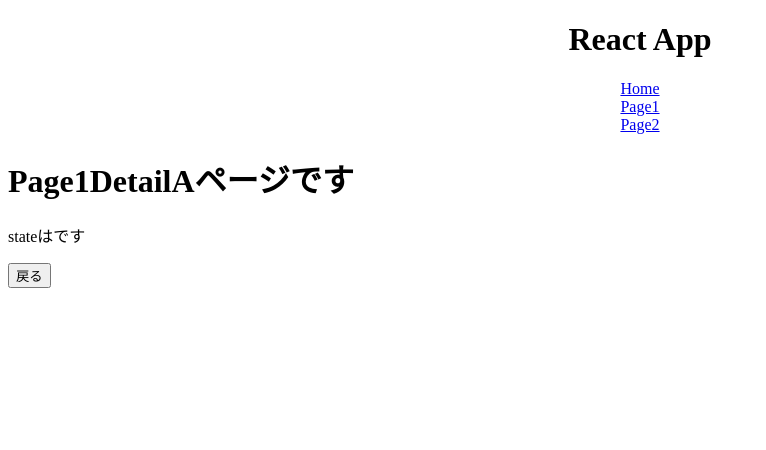
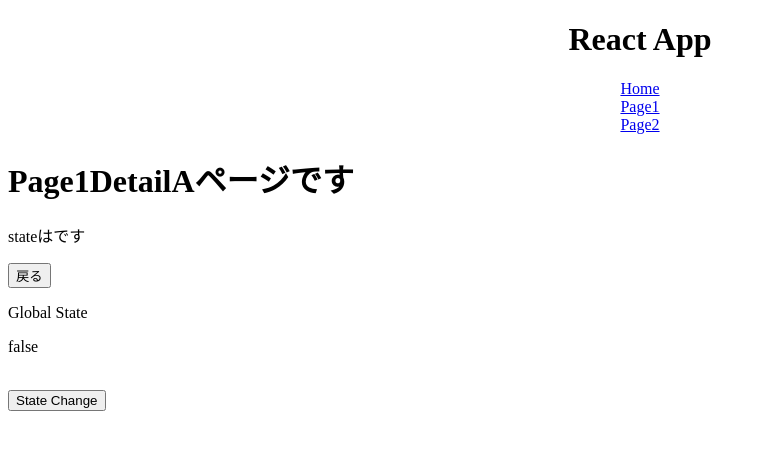
Before and after one commit to tsukamoto1783/react_udemy_2, a React (Create React App) app: page /page1/detailA in a window 1280 px wide. Shown: the top 450 px of the page, without its empty margins (0-766 px from the left). Built offline with nearby package versions, Linux system fonts and the light colour scheme.

Commit message:
global state

```diff
--- a/src/App.js
+++ b/src/App.js
@@ -44,6 +44,7 @@
 import { BrowserRouter, Link } from "react-router-dom";
 import "./App.css";
 import { Router } from "./router/Router";
+import { UserProvider } from "./providers/UserProvider";
 
 
 export default function App() {
@@ -58,7 +59,9 @@ export default function App() {
         <br />
         <Link to="/page2">Page2</Link>
       </div>
-      <Router />
+      <UserProvider >
+        <Router />
+      </UserProvider>
     </BrowserRouter>
 
   );
--- a/src/components/Page1.jsx
+++ b/src/components/Page1.jsx
@@ -3,10 +3,12 @@ import { Link, useHistory } from "react-router-dom";
 export const Page1 = () => {
     const history = useHistory();
     const onClickDetailA = () => history.push("/page1/detailA");
+
+    console.log("Page1");
     return (
         <div>
             <h1>Page1ページです</h1>
-            <Link to="/page1/detailA">DetailA</Link>
+            {/* <Link to="/page1/detailA">DetailA</Link> */}
 
             <Link to={{ pathname: "/page1/detailA", state: "hogehoge" }}>DetailA</Link>
             <br />
--- a/src/components/Page1DetailA.jsx
+++ b/src/components/Page1DetailA.jsx
@@ -1,17 +1,31 @@
+import React, { memo, useContext } from "react";
 import { useHistory, useLocation } from "react-router-dom/cjs/react-router-dom.min";
+import { UserContext } from "../providers/UserProvider";
 
-export const Page1DetailA = () => {
+export const Page1DetailA = memo(() => {
     const history = useHistory();
     const onClickBack = () => history.goBack();
-    console.log(history);
+    // console.log(history);
 
     const { state } = useLocation();
     // console.log(state);
+    const context = useContext(UserContext);
+    console.log("Page1DetailA");
+    // console.log(context);
+
+    const onClickChange = () => context.setIsUserInfo(!context.isUserInfo);
+
     return (
         <div>
             <h1>Page1DetailAページです</h1>
             <p>stateは{state}です</p>
             <button onClick={onClickBack}>戻る</button>
+            <br />
+            <p>Global State</p>
+            {context.isUserInfo ? <p>true</p> : <p>false</p>}
+            <br />
+            <button onClick={onClickChange}>State Change</button>
+
         </div>
     )
-};
+});
--- /dev/null
+++ b/src/providers/UserProvider.jsx
@@ -0,0 +1,14 @@
+import React, { createContext, useState } from "react";
+
+export const UserContext = createContext({});
+
+export const UserProvider = (props) => {
+    const { children } = props;
+    const [isUserInfo, setIsUserInfo] = useState(false);
+
+    return (
+        <UserContext.Provider value={{ isUserInfo, setIsUserInfo }}>
+            {children}
+        </UserContext.Provider>
+    )
+}
--- a/src/router/Router.jsx
+++ b/src/router/Router.jsx
@@ -23,7 +23,7 @@ export const Router = () => {
                 render={({ match: { url } }) => (
                     <Switch>
                         {page1Routes.map((route) => (
-                            console.log(route),
+                            // console.log(route),
                             <Route
                                 key={route.path}
                                 exact={route.exact}
@@ -54,6 +54,5 @@ export const Router = () => {
             </Route>
 
         </Switch >
-
     )
 };
```
